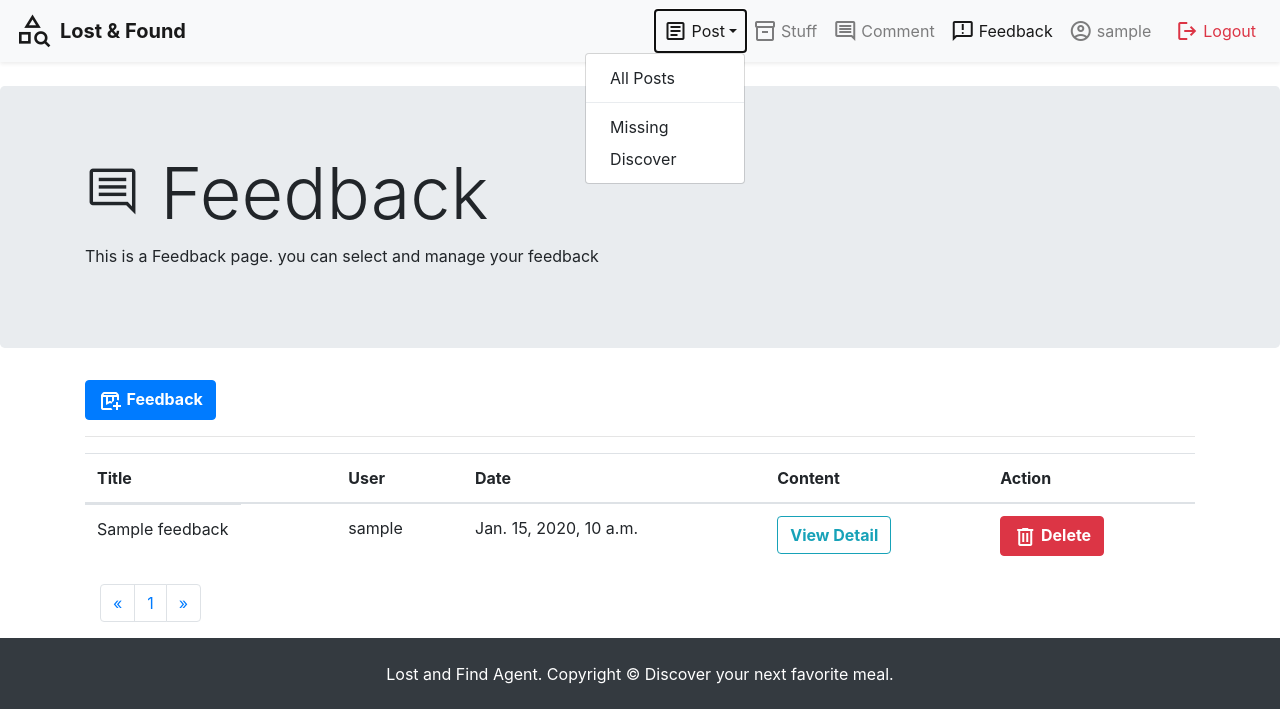
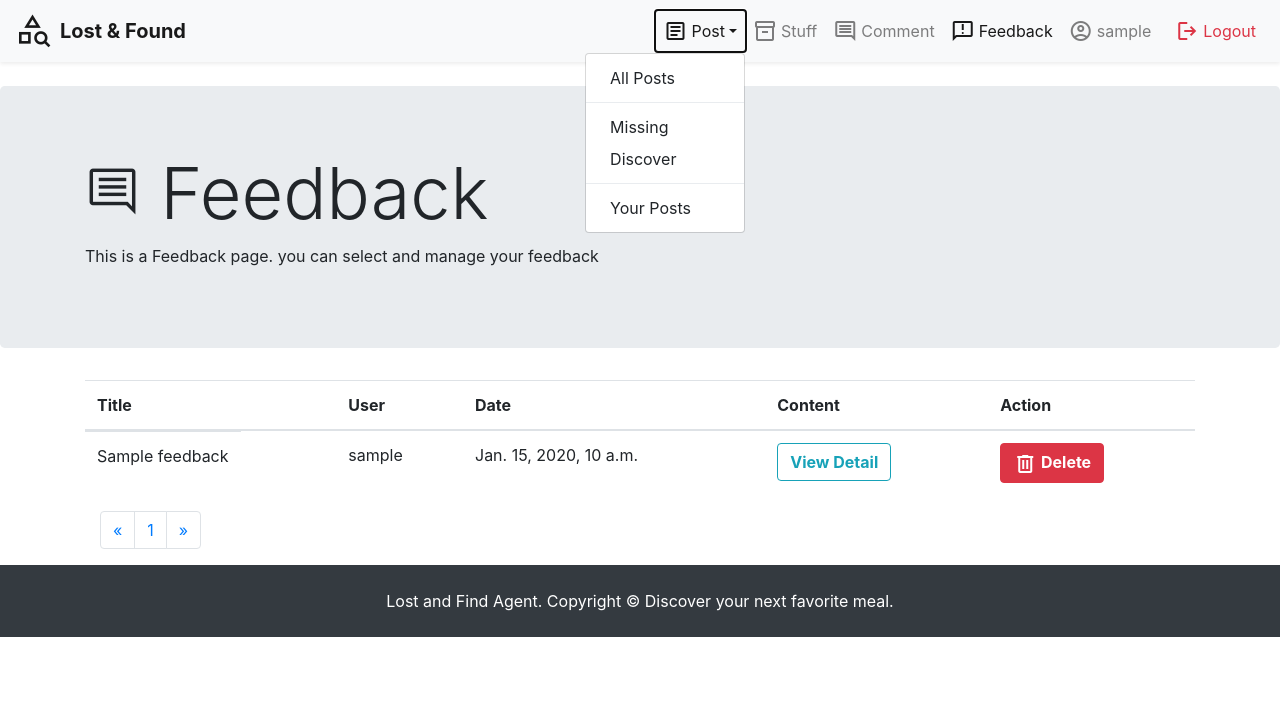
Before and after one commit to turtletop1/webtest, a Django app: page /feedbacks/feedback/ in a window 1280 px wide, after a click that opens the changed part. Shown: the top 709 px of the page. Run offline with Django 5.2, Linux system fonts and the light colour scheme; a user stored in the database is signed in; tables that the repository leaves empty hold one stand-in row (values such as "Sample post").

Commit message:
update web2

```diff
--- a/templates/feedbacks/feedback.html
+++ b/templates/feedbacks/feedback.html
@@ -10,11 +10,6 @@
 </div>
 
 <div class="container">
-
-    <a href="{% url "feedbacks:create_feedback"%}" class="btn btn-primary" role="button">
-        <span class="material-symbols-outlined align-middle fs-6">box_add</span> <b> Feedback</b>
-    </a>
-    <hr>
 
         <table class="table table-hover">
         <thead>
--- a/templates/partials/_navbar.html
+++ b/templates/partials/_navbar.html
@@ -21,6 +21,10 @@
                         <div class="dropdown-divider"></div>
                         <a href="{% url 'posts:missing' %}" class="dropdown-item">Missing</a>
                         <a href="{% url 'posts:discover' %}" class="dropdown-item">Discover</a>
+                        <div class="dropdown-divider"></div>
+                {% if user.is_authenticated %}
+                    <a href="{% url 'posts:user_post' %}" class="dropdown-item">Your Posts</a>
+                {% endif %}
                     </div>
                 </li>
 
@@ -39,9 +43,15 @@
 
 
                     <li class="nav-item {% if '/feedbacks/feedback' in request.path %}active{% endif %}">
+                        {% if user.is_staff%}
                         <a href="{% url 'feedbacks:feedback' %}" class="nav-link d-flex align-items-center">
                             <span class="material-symbols-outlined mr-1 fs-6">feedback</span> Feedback
                         </a>
+                        {% else %}
+                        <a href="{% url 'feedbacks:create_feedback' %}" class="nav-link d-flex align-items-center">
+                            <span class="material-symbols-outlined mr-1 fs-6">feedback</span> Feedback
+                        </a>
+                        {% endif %}
                     </li>
 
 
```
Also changed, not shown: 1 other file.
